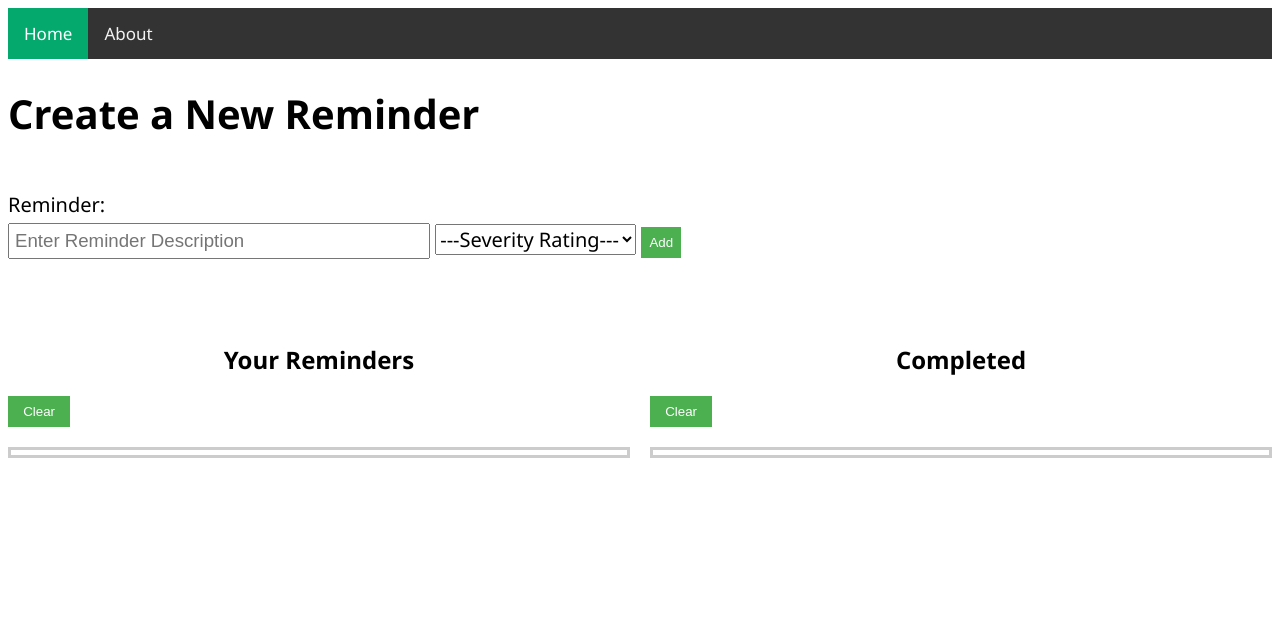
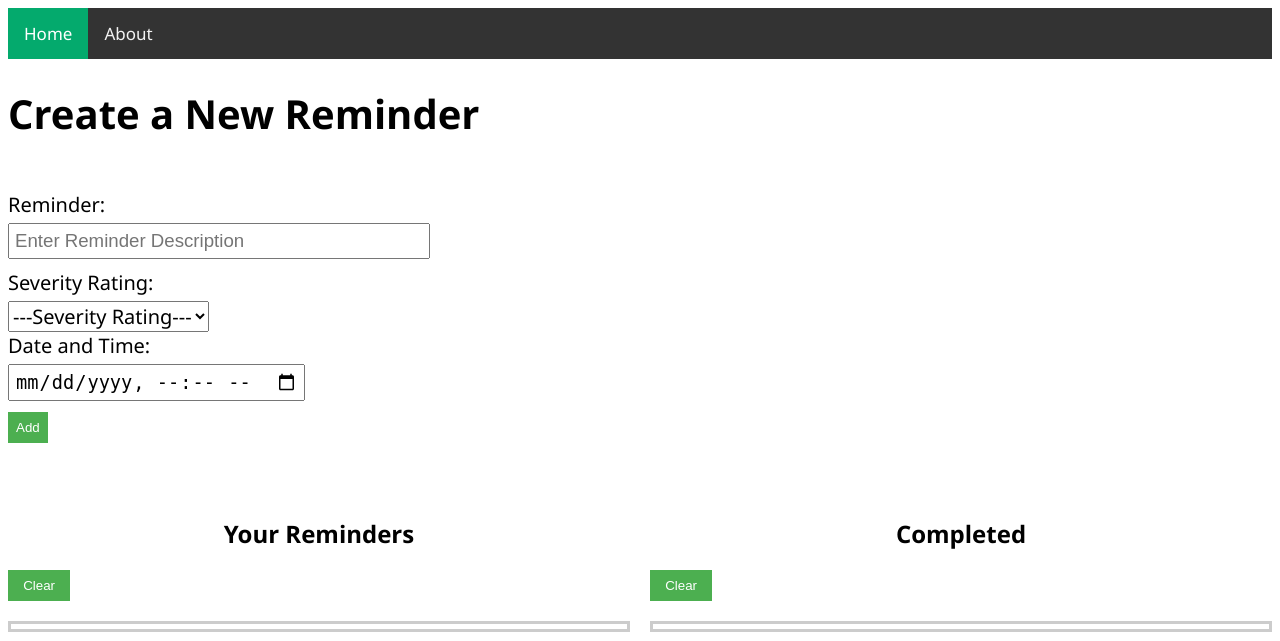
Before and after one commit to davejinyoung/Reminders, a FastAPI app: page / in a window 1280 px wide. Shown: the top 641 px of the page. Run offline with FastAPI, Linux system fonts and the light colour scheme.

Commit message:
reformatting and added datetime element

```diff
--- a/src/templates/home.html
+++ b/src/templates/home.html
@@ -16,6 +16,7 @@
             <form id="reminderForm">
                 <label for="reminderText">Reminder:</label>
                 <input type="text" placeholder="Enter Reminder Description" size="35" id="reminderText">
+                <label for="severityRating">Severity Rating:</label>
                 <select class="standard" id="severityRating">
                     <option>---Severity Rating---</option>
                     <option>1</option>
@@ -24,6 +25,8 @@
                     <option>4</option>
                     <option>5</option>
                 </select>
+                <label for="datetime">Date and Time:</label>
+                <input type="datetime-local" id="datetime"><br>
                 <button type="button" onclick="addReminder()">Add</button>
             </form>
 
```
